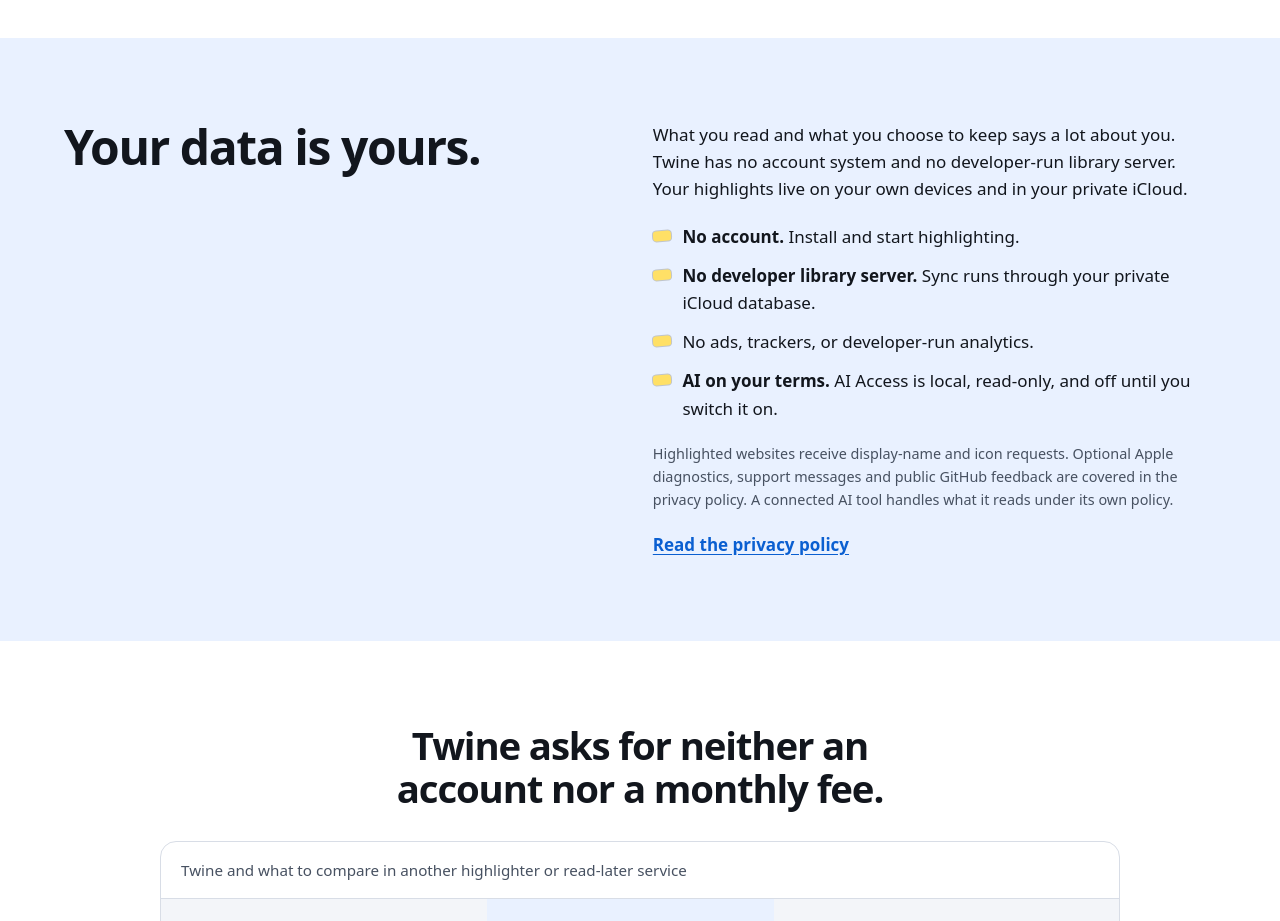
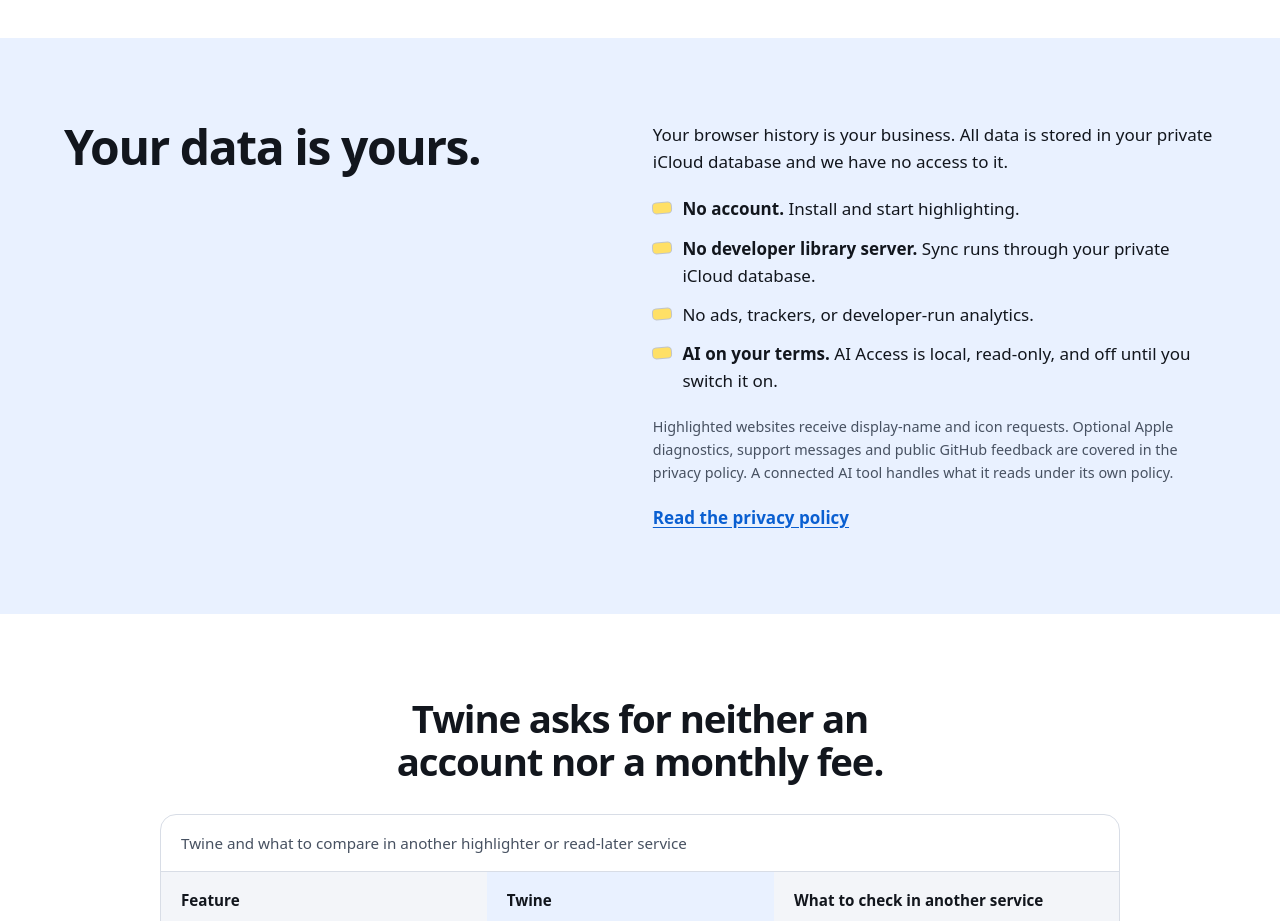
Before and after one commit to mubranch/TwineWebsite, an Eleventy site: page src/index.njk in a window 1280 px wide. Shown: the part 3140-4061 px from the top of the page. Built offline with nearby package versions, Linux system fonts and the light colour scheme; Eleventy itself is replaced by a stand-in of ours; files that its build step writes are made by us from their sources.

Commit message:
Use the supplied privacy introduction
Co-authored-by: Copilot App <223556219+Copilot@users.noreply.github.com>

```diff
--- a/src/index.njk
+++ b/src/index.njk
@@ -89,7 +89,7 @@ socialDescription: "Highlight in Safari. Find it later. Keep it private. Twine f
   <div class="wrap">
     <h2 id="privacy-title">Your data is yours.</h2>
     <div>
-      <p>What you read and what you choose to keep says a lot about you. Twine has no account system and no developer-run library server. Your highlights live on your own devices and in your private iCloud.</p>
+      <p>Your browser history is your business. All data is stored in your private iCloud database and we have no access to it.</p>
       <ul class="checks" role="list">
         <li><span><strong>No account.</strong> Install and start highlighting.</span></li>
         <li><span><strong>No developer library server.</strong> Sync runs through your private iCloud database.</span></li>
```
